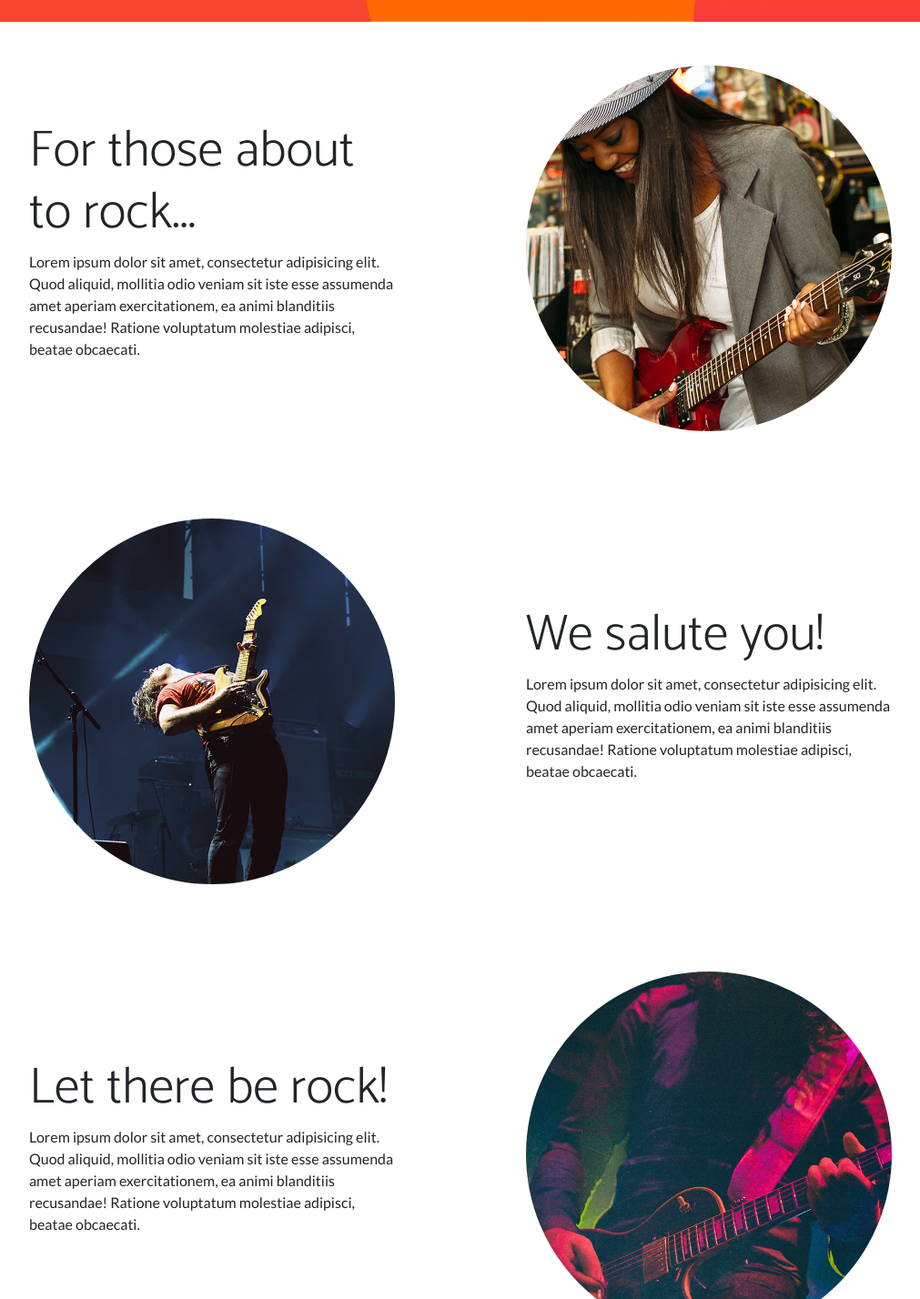
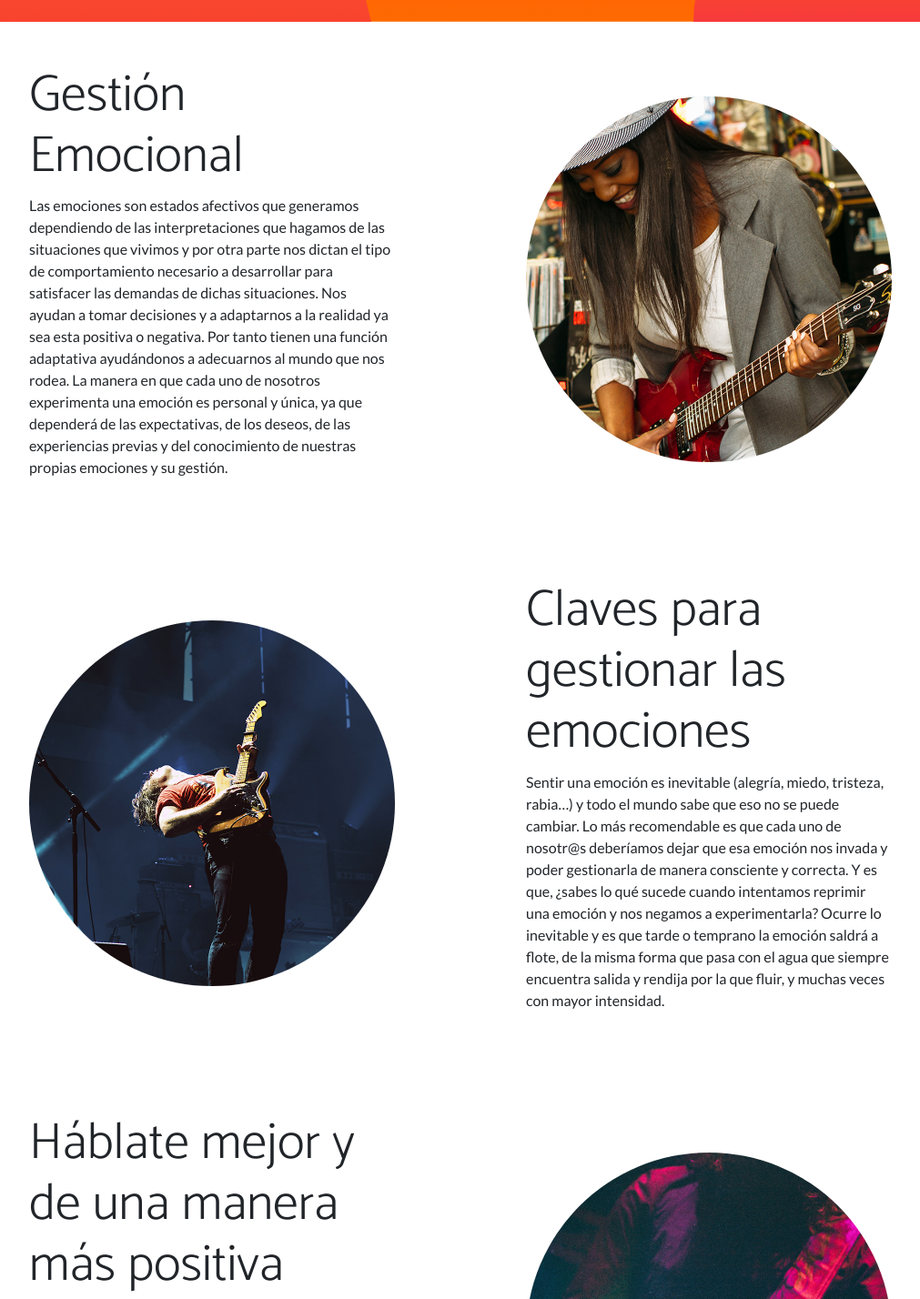
Before and after one commit to RichardGalloso/Gestion-de-las-emociones, a plain HTML site: page index.html in a window 1280 px wide. Shown: the part 663-2091 px from the top of the page at 91% size, without its empty margins (134-1145 px from the left). Drawn offline with nearby package versions, Linux system fonts and the light colour scheme.

Commit message:
Update index.html

```diff
--- a/index.html
+++ b/index.html
@@ -52,8 +52,10 @@
                     </div>
                     <div class="col-lg-6 order-lg-1">
                         <div class="p-5">
-                            <h2 class="display-4">For those about to rock...</h2>
-                            <p>Lorem ipsum dolor sit amet, consectetur adipisicing elit. Quod aliquid, mollitia odio veniam sit iste esse assumenda amet aperiam exercitationem, ea animi blanditiis recusandae! Ratione voluptatum molestiae adipisci, beatae obcaecati.</p>
+                            <h2 class="display-4">Gestión Emocional</h2>
+                            <p>Las emociones son estados afectivos que generamos dependiendo de las interpretaciones que hagamos de las situaciones que vivimos y por otra parte nos dictan el tipo de comportamiento necesario a desarrollar para satisfacer las demandas de dichas situaciones. Nos ayudan a tomar decisiones y a adaptarnos a la realidad ya sea esta positiva o negativa. Por tanto tienen una función adaptativa ayudándonos a adecuarnos al mundo que nos rodea.
+
+La manera en que cada uno de nosotros experimenta una emoción es personal y única, ya que dependerá de las expectativas, de los deseos, de las experiencias previas y del conocimiento de nuestras propias emociones y su gestión. </p>
                         </div>
                     </div>
                 </div>
@@ -68,8 +70,10 @@
                     </div>
                     <div class="col-lg-6">
                         <div class="p-5">
-                            <h2 class="display-4">We salute you!</h2>
-                            <p>Lorem ipsum dolor sit amet, consectetur adipisicing elit. Quod aliquid, mollitia odio veniam sit iste esse assumenda amet aperiam exercitationem, ea animi blanditiis recusandae! Ratione voluptatum molestiae adipisci, beatae obcaecati.</p>
+                            <h2 class="display-4">Claves para gestionar las emociones</h2>
+                            <p>Sentir una emoción es inevitable (alegría, miedo, tristeza, rabia…) y todo el mundo sabe que eso no se puede cambiar. Lo más recomendable es que cada uno de nosotr@s deberíamos dejar que esa emoción nos invada y poder gestionarla de manera consciente y correcta.
+
+Y es que, ¿sabes lo qué sucede cuando intentamos reprimir una emoción y nos negamos a experimentarla? Ocurre lo inevitable y es que tarde o temprano la emoción saldrá a flote, de la misma forma que pasa con el agua que siempre encuentra salida y rendija por la que fluir, y muchas veces con mayor intensidad.</p>
                         </div>
                     </div>
                 </div>
@@ -84,8 +88,10 @@
                     </div>
                     <div class="col-lg-6 order-lg-1">
                         <div class="p-5">
-                            <h2 class="display-4">Let there be rock!</h2>
-                            <p>Lorem ipsum dolor sit amet, consectetur adipisicing elit. Quod aliquid, mollitia odio veniam sit iste esse assumenda amet aperiam exercitationem, ea animi blanditiis recusandae! Ratione voluptatum molestiae adipisci, beatae obcaecati.</p>
+                            <h2 class="display-4">Háblate mejor y de una manera más positiva</h2>
+                            <p>Sí, está comprobado que mi pensamiento y mi diálogo interno, eso que me digo a mí mismo y eso que me repito constantemente, influye de manera directa y muy potente en cómo me siento después. Así que, sabiendo esto,  ¿por qué no modificar esas afirmaciones si no son lo suficientemente agradables y positivas por otras que sí lo sean?
+
+Pero antes de empezar a pensar de manera más positiva, primero tendremos que identificar, entender y vaciarnos de esos pensamientos que provocan o mantienen esas emociones desagradables y que nos hacen sentirnos tristes, asustados, enfadados.</p>
                         </div>
                     </div>
                 </div>
```
